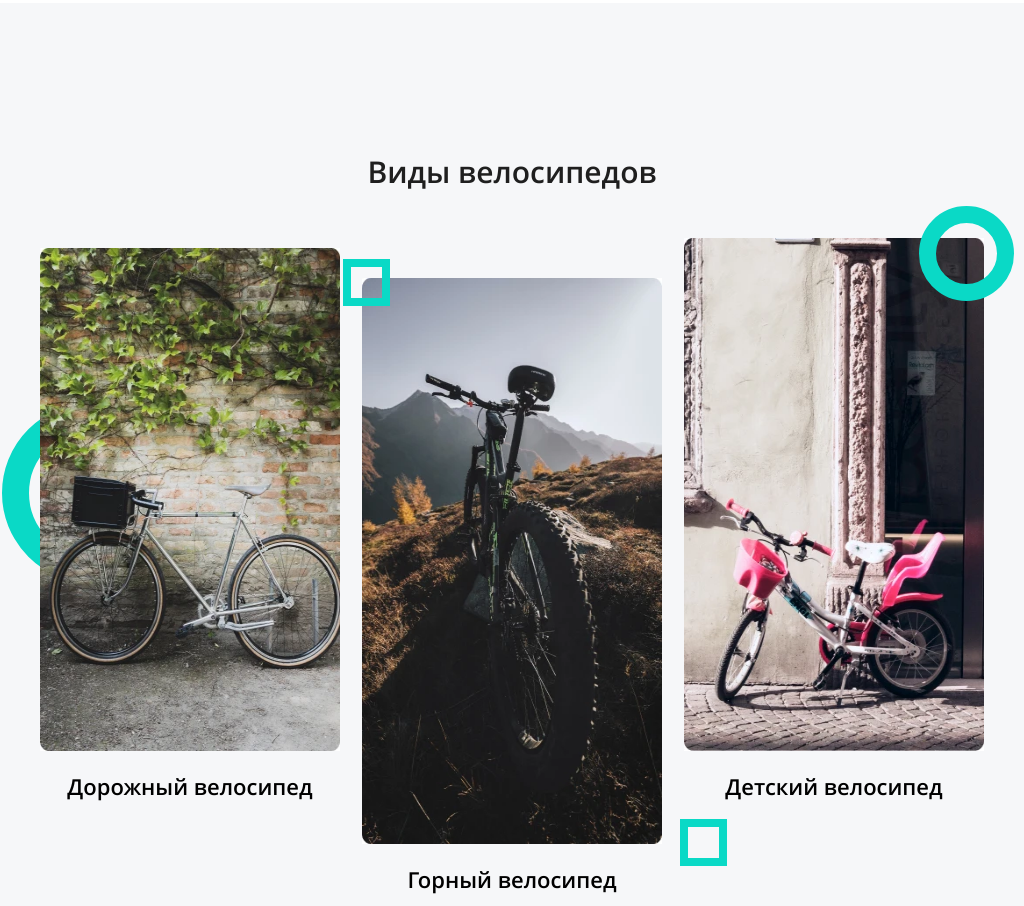
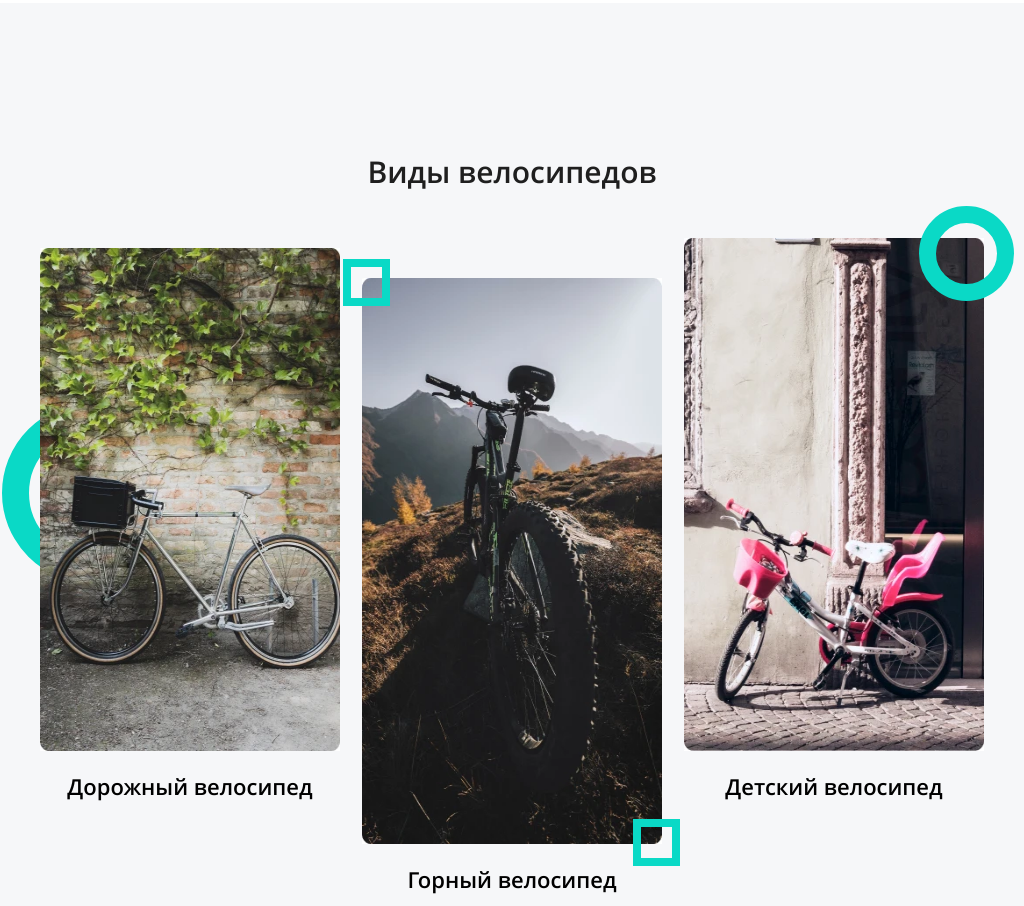
Before and after one commit to fill-tarkovich/Bicycles, a website: page source/index.html in a window 1024 px wide. Shown: the part 1494-2400 px from the top of the page. Drawn offline with nearby package versions, Linux system fonts and the light colour scheme; files that its build step writes are made by us from their sources.

Commit message:
Поправил сдвиг svg на велосипеде

```diff
--- a/source/sass/blocks/bicycles.scss
+++ b/source/sass/blocks/bicycles.scss
@@ -162,6 +162,10 @@
 
     &::after {
         transform: translate(337px, 560px);
+
+        @media (min-width: 1024px) and (max-width: 1220px) {
+            transform: translate(290px, 560px);
+        }
     }
 }
 
```
Also changed, not shown: build/css/style.min.css, 1 other file.
